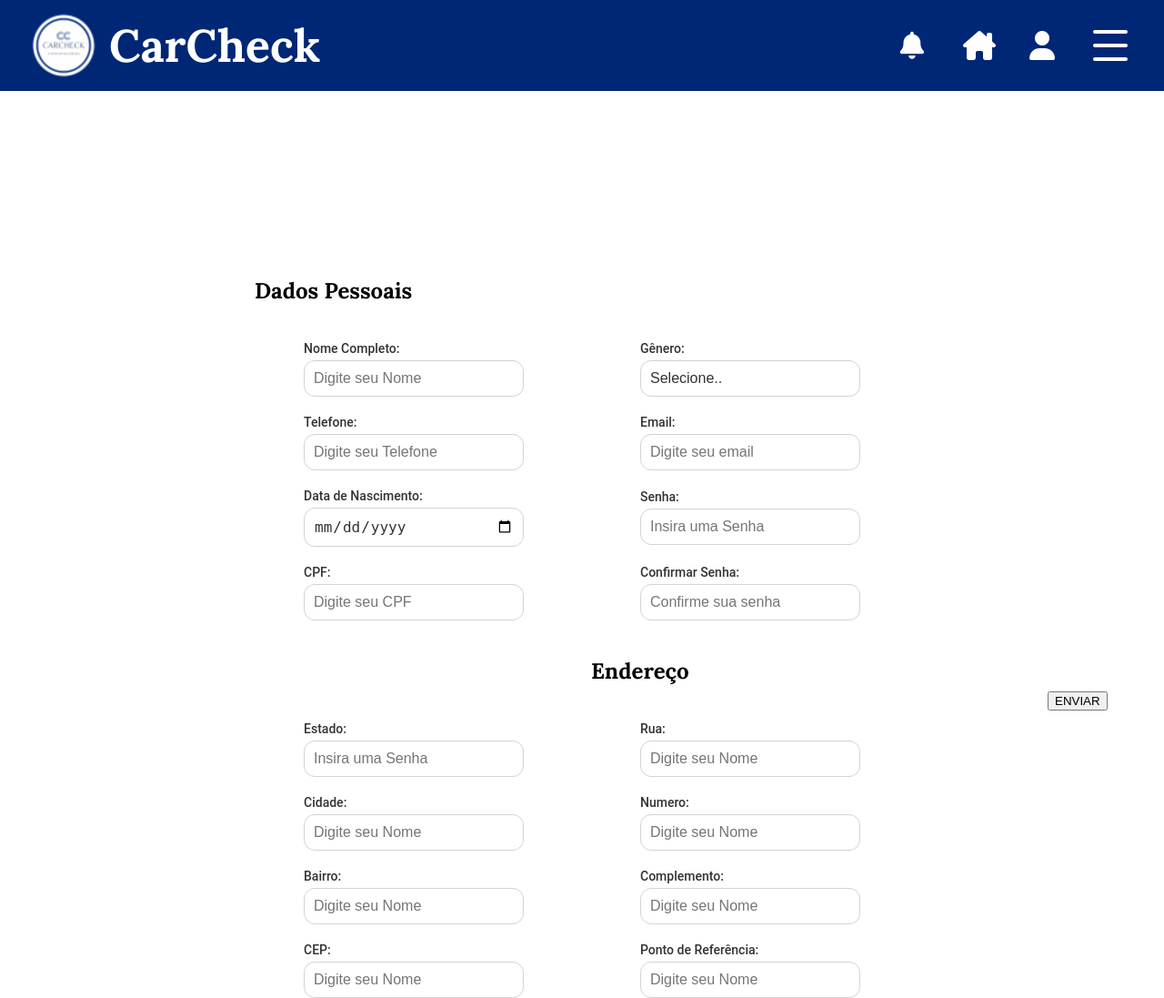
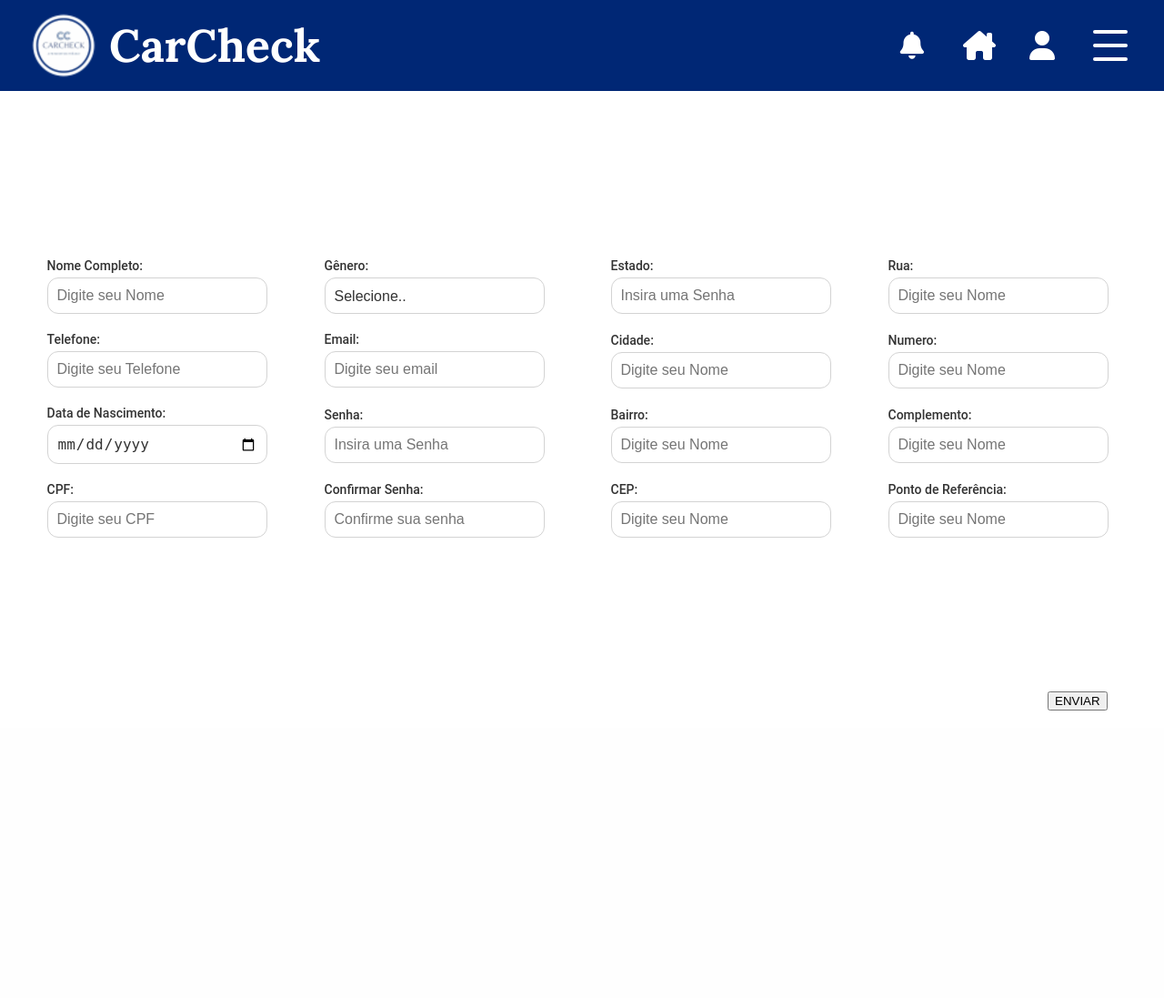
Before and after one commit to RenatoPablo/carcheck_antigo, a PHP site: page /cadastrar-cliente.php in a window 1280 px wide. Shown: the whole page at 91% size. After the commit the page ends 781 px from the top, so only its background shows below. Run offline with PHP 8.4, Linux system fonts and the light colour scheme; the visitor is signed in with stand-in values (Sample User, id 1).

Commit message:
tentando arrumar as div

```diff
--- a/css/padrao-cadastro.css
+++ b/css/padrao-cadastro.css
@@ -7,15 +7,33 @@
     size: 35px;
 }
 
-.container-cadastro{
-    display: grid;
-    grid-template-columns: repeat(2, 350px);
-    grid-template-rows: auto;
+
+.cadastrar-cliente{
+  display: grid;
+  grid-template-columns: repeat(2, 600px);
+  align-content: center;
+  gap: 20px;
+  justify-content: center;
+  align-content: end;
+  position: relative;
+  top: 284px;
+}
+.dados-pessoais{
+  display: grid;
     gap: 20px;
-    justify-content: center;
-    align-content: end;
+    grid-template-columns: repeat(2, 285px);
+
+    /* align-content: end; */
     position: relative;
-    top: 284px;
+
+}
+.endereco{
+  display: grid;
+    gap: 20px;
+    grid-template-columns: repeat(2, 285px);
+
+    /* align-content: end; */
+    position: relative;
 
 }
 
--- a/pages/cadastrar-cliente.php
+++ b/pages/cadastrar-cliente.php
@@ -67,9 +67,9 @@
         <!-- <img class="imgCadastroPessoa" src="../image/perfilCadastro.png" alt="foto cadastro pessoa"> -->
 
         <form action="../config/processa_dados.php" method="post">
-            <div class="container-cadastro">
-            <h2>Dados Pessoais</h2>
-            <br>
+            <!-- <h2>Dados Pessoais</h2> -->
+            <div class="cadastrar-cliente">
+                <div class="dados-pessoais">
                     <div class="input-container">
                         <label for="nome">Nome Completo:</label>
                         <input id="nome" name="nome" placeholder="Digite seu Nome" type="text" class="input">
@@ -118,8 +118,10 @@
                         <input id="confirmarsenha" name="confirmarsenha"placeholder="Confirme sua senha" type="password" class="input">
                         <div class="underline"></div>
                     </div>
-                <br>
-        <h2>Endereço</h2>
+                </div>
+
+                <div class="endereco">
+                <!-- <h2>Endereço</h2> -->
                     <div class="input-container">
                         <label for="senha">Estado:</label>
                         <input id="senha" name="senha" placeholder="Insira uma Senha" type="password" class="input">
@@ -161,9 +163,11 @@
                         <div class="underline"></div>
                     </div>
                 </div>
+            </div>
+
+
             <button class="botao-submit" type="submit">ENVIAR</button>
         </form>
-
 
 
 
```
Lines whose indentation alone changed are shown as unchanged.
